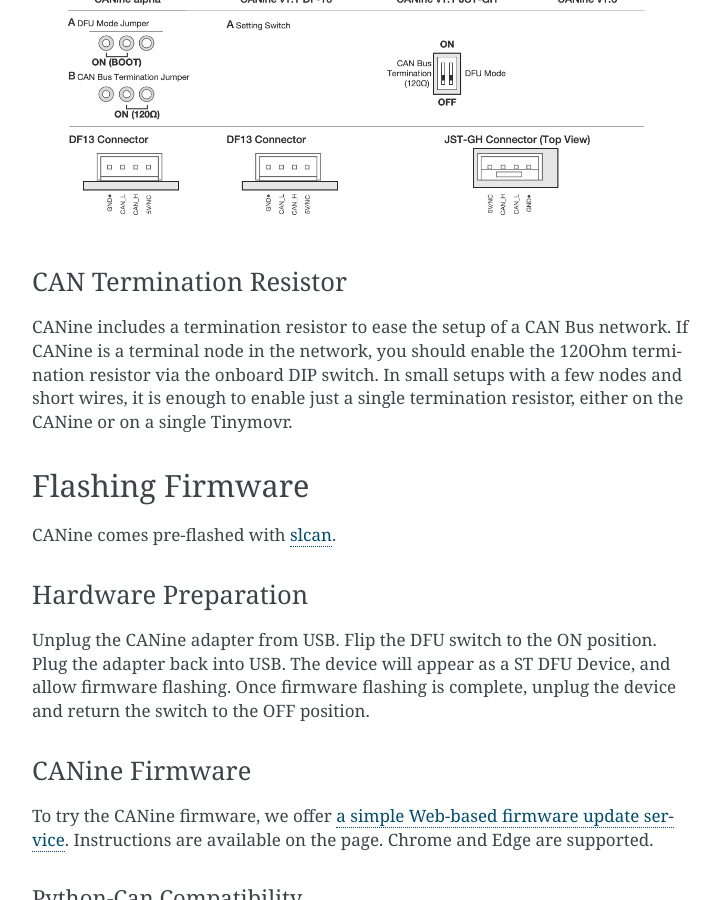
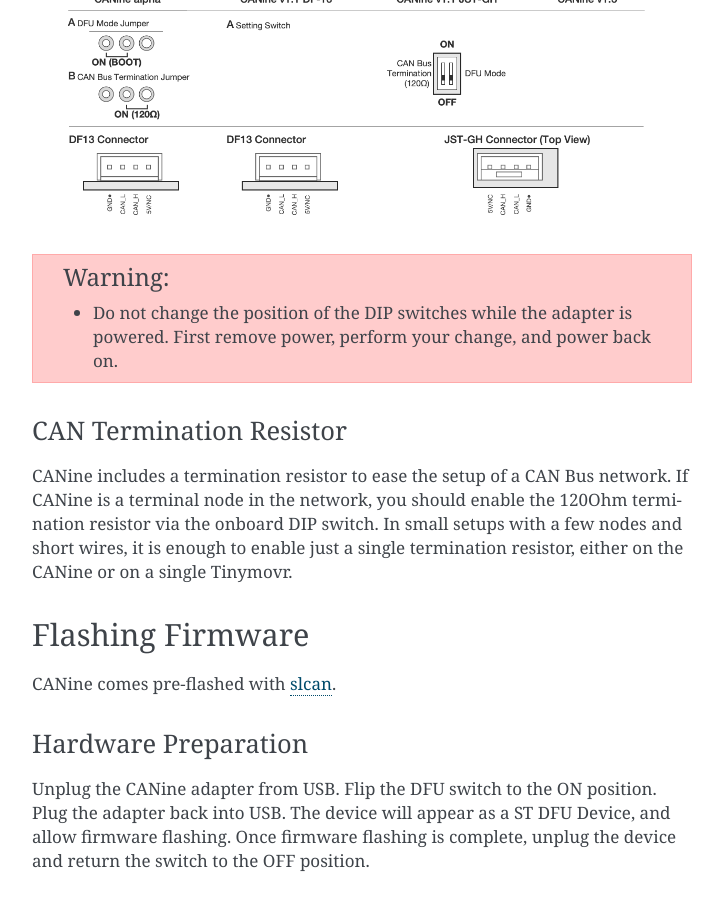
Before and after one commit to tinymovr/CANine, a Sphinx documentation site: the page built from Docs/canine.rst, in a window 1280 px wide and 900 px high, scrolled down 824 px. Shown: the whole window, without its empty margins (388-1111 px from the left). Built offline with Sphinx 7.4.7, drawn with Linux system fonts in a browser that asks for light colours.

Commit message:
Update canine.rst

```diff
--- a/Docs/canine.rst
+++ b/Docs/canine.rst
@@ -24,6 +24,9 @@
   :align: center
   :alt: CANine hardware configuration diagram
   :figclass: align-center
+
+.. warning::
+   * Do not change the position of the DIP switches while the adapter is powered. First remove power, perform your change, and power back on.
 
 CAN Termination Resistor
 ------------------------
```
